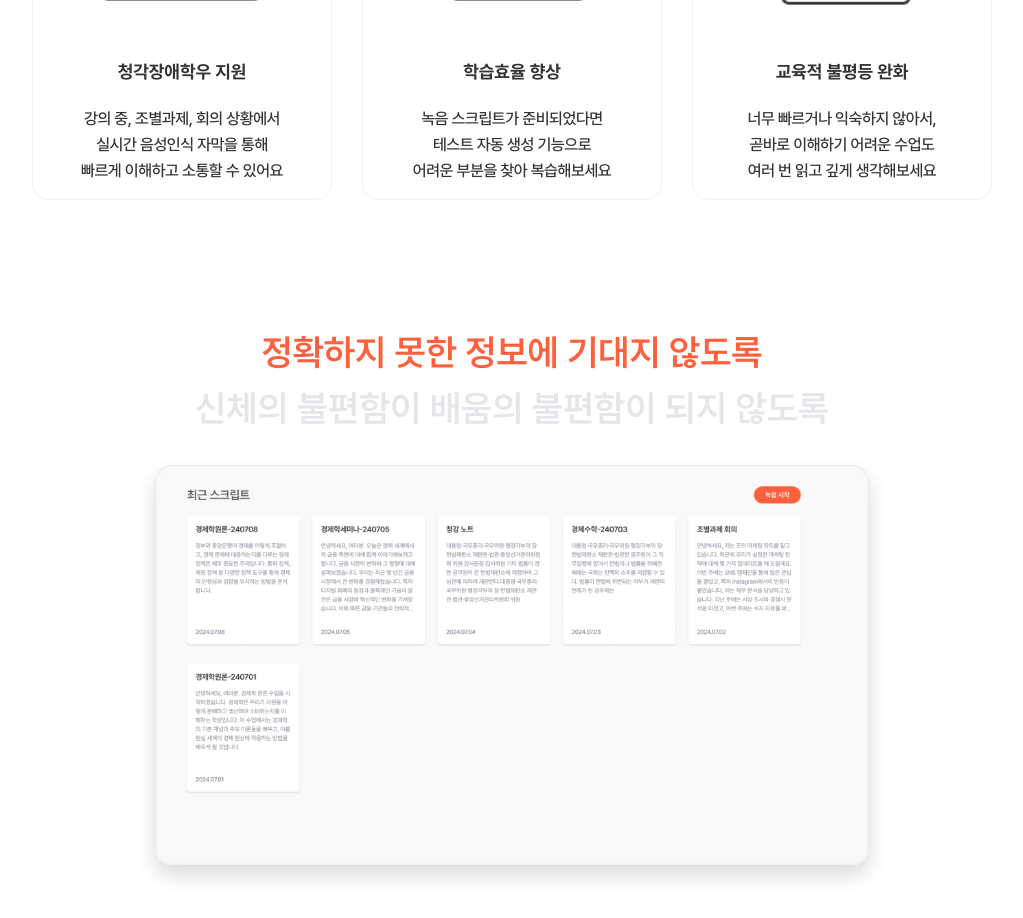
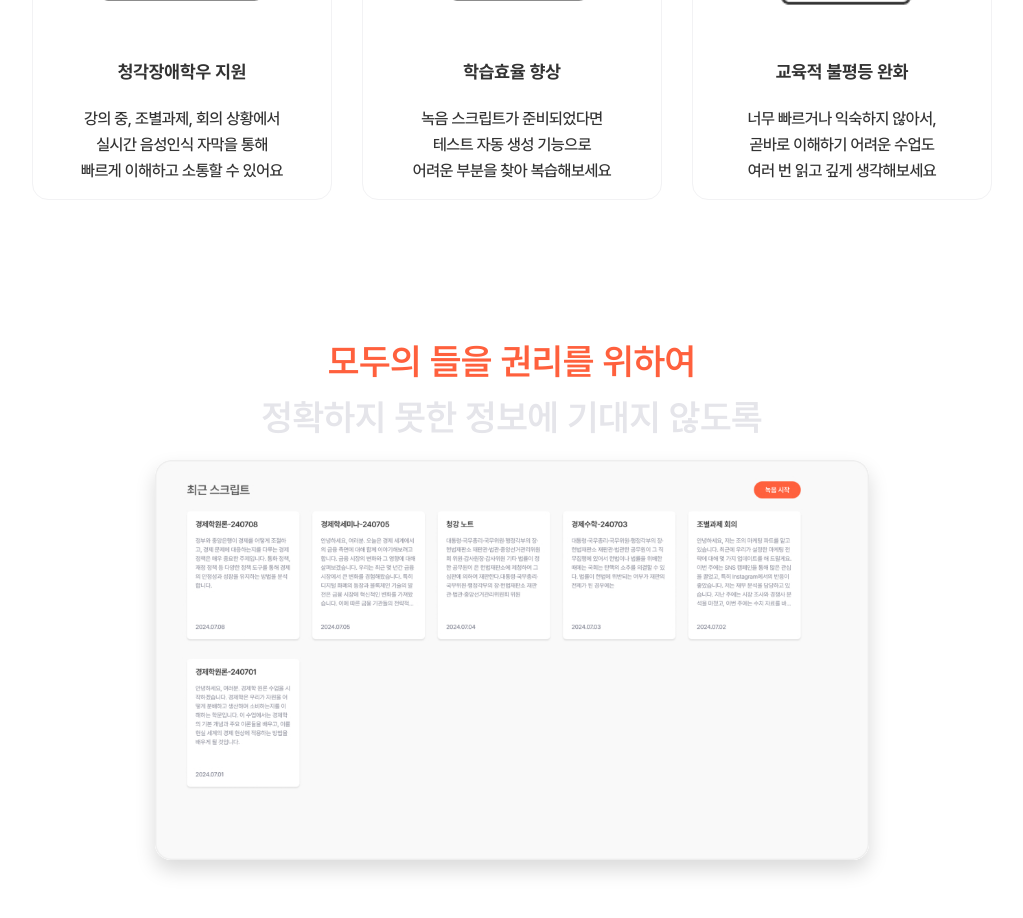
Before and after one commit to TEAM-Hearus/HEARUS-REACT-FRONTEND, a React (Vite) app: page / in a window 1280 px wide. Shown: the part 2000-2918 px from the top of the page, without its empty margins (128-1151 px from the left). Built offline with nearby package versions, Linux system fonts and the light colour scheme; no server answers.

Commit message:
fix: 스크롤 애니메이션 자연스럽게 수정

```diff
--- a/src/constants/landing.ts
+++ b/src/constants/landing.ts
@@ -1,6 +1,8 @@
 export const SCROLLING_TEXTS = [
+  '모두의 들을 권리를 위하여',
   '정확하지 못한 정보에 기대지 않도록',
   '신체의 불편함이 배움의 불편함이 되지 않도록',
   '배움을 향한 열정이 상처받지 않도록',
   '모두의 들을 권리를 위하여',
+  '정확하지 못한 정보에 기대지 않도록',
 ];
--- a/src/pages/Landing/Landing.module.scss
+++ b/src/pages/Landing/Landing.module.scss
@@ -266,10 +266,10 @@
   display: flex;
   flex-direction: column;
   align-items: center;
-  height: 110px;
+  height: 100px;
   gap: 20px;
-  transition: all 0.3s ease;
   li {
+    display: flex;
     justify-content: center;
     align-items: center;
     height: 50px;
--- a/src/pages/Landing/Landing.tsx
+++ b/src/pages/Landing/Landing.tsx
@@ -12,14 +12,38 @@ import { useEffect, useRef, useState } from 'react';
 
 const Landing = () => {
   const [activeIndex, setActiveIndex] = useState(1);
-  const carouselRef = useRef<HTMLUListElement>(null);
+  const [transition, setTransition] = useState(true);
+  const intervalRef = useRef<number | null>(null);
+
+  const startInterval = () => {
+    if (intervalRef.current) clearInterval(intervalRef.current);
+
+    intervalRef.current = setInterval(() => {
+      setActiveIndex((prevIndex) => {
+        if (prevIndex === SCROLLING_TEXTS.length - 2) {
+          setTimeout(() => {
+            setActiveIndex(0);
+            setTransition(false);
+
+            requestAnimationFrame(() => {
+              setActiveIndex(1);
+              setTransition(true);
+            });
+          }, 300);
+
+          return prevIndex;
+        }
+        setTransition(true);
+        return (prevIndex + 1) % SCROLLING_TEXTS.length;
+      });
+    }, 2000);
+  };
 
   useEffect(() => {
-    const interval = setInterval(() => {
-      setActiveIndex((prevIndex) => (prevIndex + 1) % SCROLLING_TEXTS.length);
-    }, 2000);
-
-    return () => clearInterval(interval);
+    startInterval();
+    return () => {
+      if (intervalRef.current) clearInterval(intervalRef.current);
+    };
   }, []);
 
   return (
@@ -144,9 +168,9 @@ const Landing = () => {
         <article className={styles.scrollingContainer}>
           <ul
             className={styles.scrollingText}
-            ref={carouselRef}
             style={{
-              transform: `translateY(-${activeIndex * 50}px)`,
+              transform: `translateY(-${activeIndex * 55}px)`,
+              transition: transition ? 'transform 0.3s ease' : 'none',
             }}
           >
             {SCROLLING_TEXTS.map((text, index) => (
```
